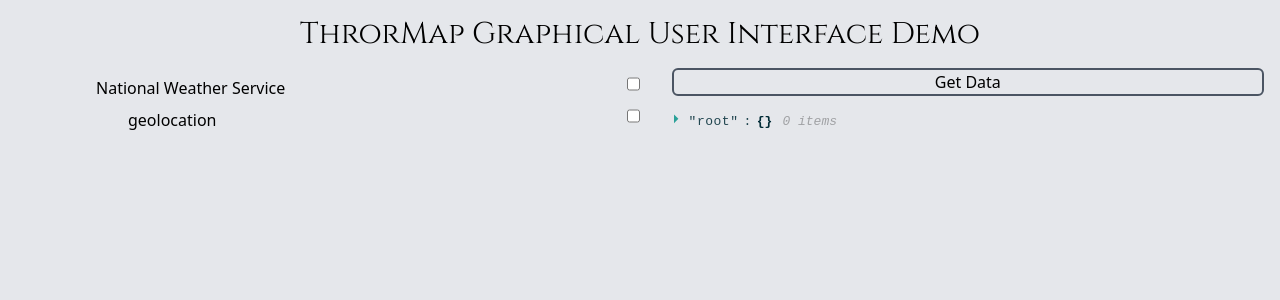
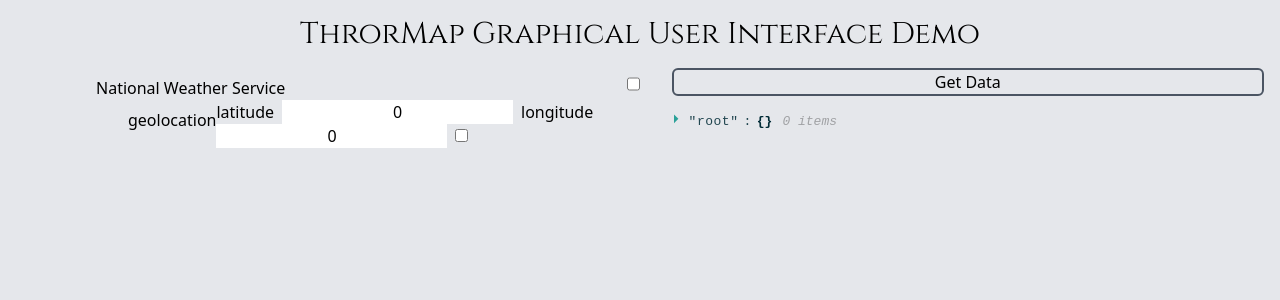
Before and after one commit to CygnusBorjigin/pocketlake_UI, a React (Create React App) app: page /demo in a window 1280 px wide. Both pictures are taken after a click on the element "National Weather Service". Shown: the top 300 px of the page. Built offline with nearby package versions, Linux system fonts and the light colour scheme.

Commit message:
fixed input lag

```diff
--- a/src/components/AttributeSelector.jsx
+++ b/src/components/AttributeSelector.jsx
@@ -2,8 +2,6 @@ import {useState} from "react";
 import { v4 as uuidv4 } from 'uuid';
 
 // TODO:
-//  * Change the format to NationalWeatherService -> geoLocation -> attributes
-//  * Change the query format to NationalWeatherService -> geoLocation -> attributes
 //  * Add automatic refresh to the query display
 
 const AttributeSelector = (props) => {
@@ -11,6 +9,9 @@ const AttributeSelector = (props) => {
     const [displayAttribute, setDisplayAttribute] = useState(false);
     const [displayGeoLocation, setDisplayGeolocation] = useState(false);
     const [query, setQuery] = useState({});
+
+    const [latitude, setLatitude] = useState(0);
+    const [longitude, setLongitude] = useState(0);
 
     const checkNationalWeatherService = () => {
         setDisplayAttribute(prev => !prev);
@@ -29,7 +30,10 @@ const AttributeSelector = (props) => {
         } else {
             const newQuery = {
                 "nationalWeatherService": {
-                    "geolocation": {}
+                    "geolocation": {
+                        "latitude": 0.0,
+                        "longitude": 0.0
+                    }
                 }
             };
 
@@ -53,6 +57,22 @@ const AttributeSelector = (props) => {
 
     };
 
+    const handelChangeLad = (event) => {
+        setLatitude(event.target.value);
+        const newQuery = query;
+        newQuery.nationalWeatherService.geolocation.latitude = event.target.value;
+        setQuery(newQuery);
+        props.updateQuery(newQuery);
+    }
+
+    const handelChangeLong = (event) => {
+        setLongitude(event.target.value);
+        const newQuery = query;
+        newQuery.nationalWeatherService.geolocation.longitude = event.target.value;
+        setQuery(newQuery);
+        props.updateQuery(newQuery);
+    }
+
     return(
     <div className={"bg-gray-200 w-1/2 mx-4"}>
         <div className={"w-full flex justify-between"}>
@@ -61,7 +81,13 @@ const AttributeSelector = (props) => {
         </div>
         {displayGeoLocation ? <div className={"w-full flex justify-between"}>
             <h1 className={"ml-28 mt-2 cursor-pointer"} onClick={() => setDisplayAttribute(prev => !prev)}>geolocation</h1>
-            <input type={"checkbox"} onChange={checkGeolocation}></input>
+            <div>
+                <label className={"mr-2"}>latitude</label>
+                <input placeholder={"latitude"} value={latitude} className={"text-center"} id={"lad"} onChange={handelChangeLad}></input>
+                <label className={"mx-2"}>longitude</label>
+                <input placeholder={"longitude"} value={longitude} className={"text-center"} id={"lon"} onChange={handelChangeLong}></input>
+                <input type={"checkbox"} onChange={checkGeolocation} className={"ml-2"}></input>
+            </div>
         </div> : null}
         {displayAttribute && displayGeoLocation ? <ul className={"ml-40 mt-2 font-lora"}>
             {availableAttribute.map(each_attribute => {
@@ -72,8 +98,10 @@ const AttributeSelector = (props) => {
                             <p>{each_attribute}</p>
                         </div>
                         <div>
-                            <input placeholder={"time from"} className={"text-center"}></input>
-                            <input placeholder={"time to"} className={"text-center"}></input>
+                            <label className={"mr-2"}>time from</label>
+                            <input placeholder={"any"} className={"text-center"}></input>
+                            <label className={"mx-2"}>time to</label>
+                            <input placeholder={"any"} className={"text-center"}></input>
                         </div>
                     </li>
                 )
```
